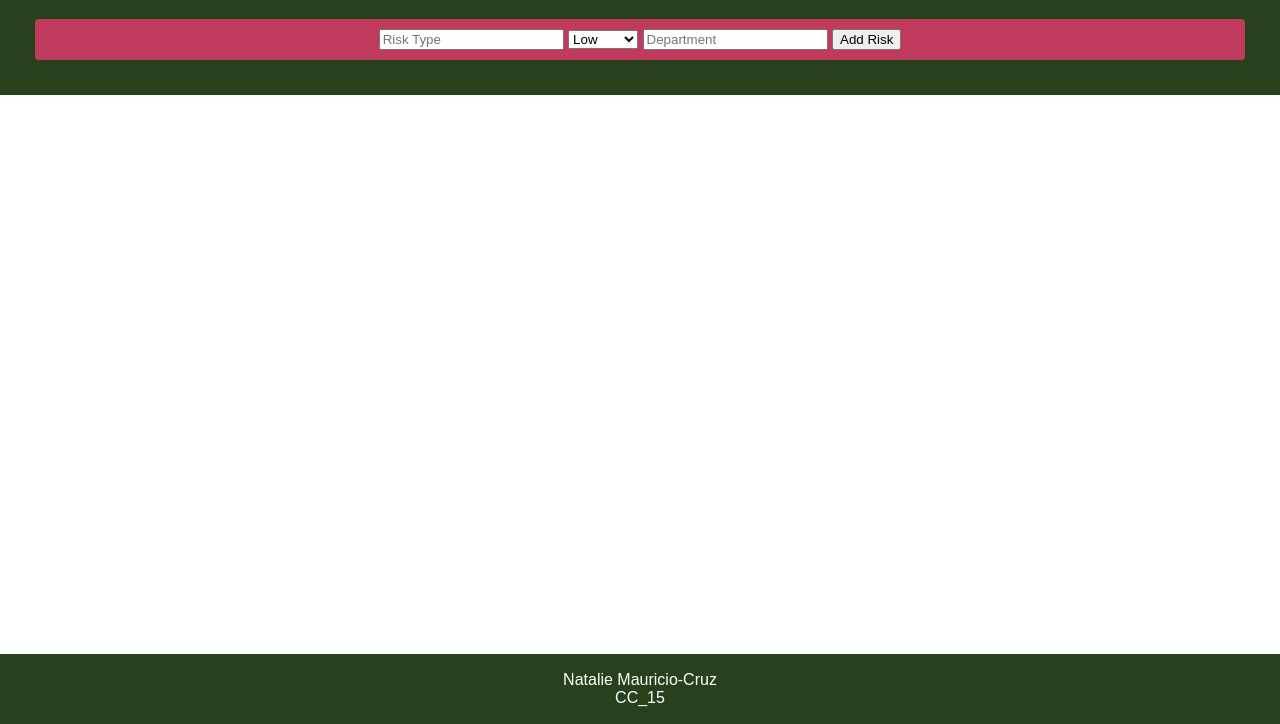
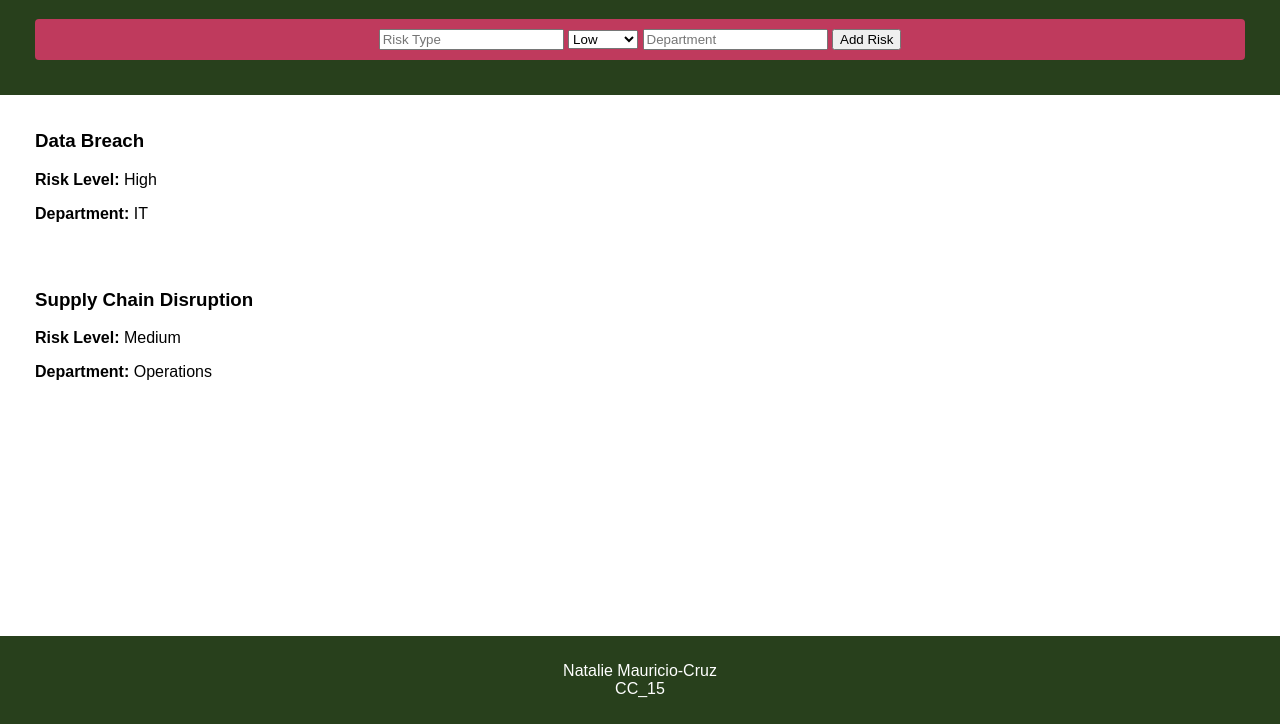
Before and after one commit to TalyMC/Coding_Challenge_15, a plain HTML site: page index.html in a window 1280 px wide. Shown: the part 76-800 px from the top of the page. Drawn offline with Linux system fonts and the light colour scheme.

Commit message:
Task 2 - Adding Risk Items.

```diff
--- a/cc_15.js
+++ b/cc_15.js
@@ -1 +1,20 @@
-//Task 2
+//Task 2 - Adding Risk Items.
+function addRiskItem(riskName, riskLevel, department) {
+    // Create a new risk card
+    const riskCard = document.createElement('div');
+    riskCard.classList.add('riskCard'); // Assign the 'riskCard' class to the new card
+
+    //Layout for risk card
+    riskCard.innerHTML = `
+        <h3>${riskName}</h3>
+        <p><strong>Risk Level:</strong> ${riskLevel}</p>
+        <p><strong>Department:</strong> ${department}</p>
+    `;
+
+    // Append the risk card
+    document.getElementById('riskDashboard').appendChild(riskCard);
+}
+
+//Test Case:
+addRiskItem("Data Breach", "High", "IT");
+addRiskItem("Supply Chain Disruption", "Medium", "Operations");
--- a/index.html
+++ b/index.html
@@ -20,7 +20,7 @@
             padding: 15px;
         }
         footer {
-            padding: 1px;
+            padding: 10px;
         }
         main {
             flex: 1;
@@ -28,8 +28,7 @@
         }
         #riskDashboard {
             display: grid;
-            gap: 15 px;
-            padding: 20px;
+            flex-direction: column;
         }
         .riskCard {
             padding: 15px;
```
